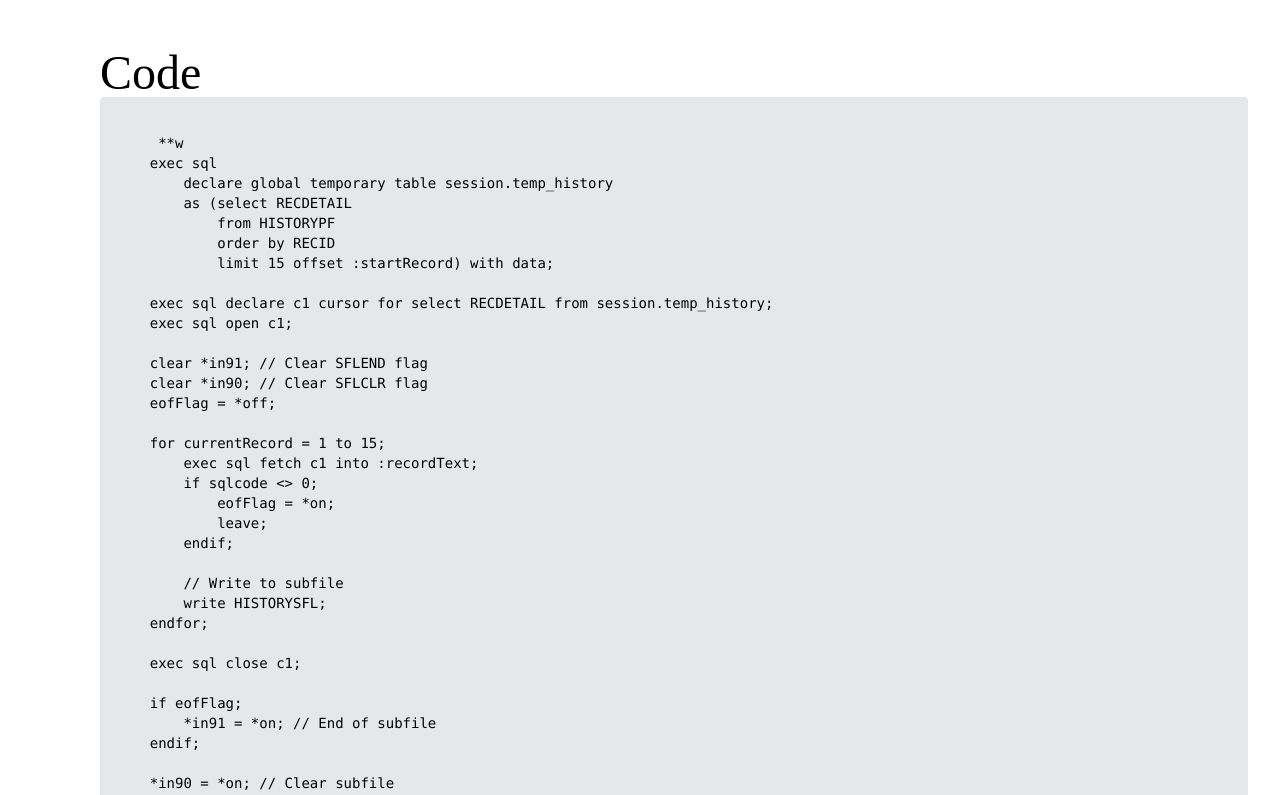
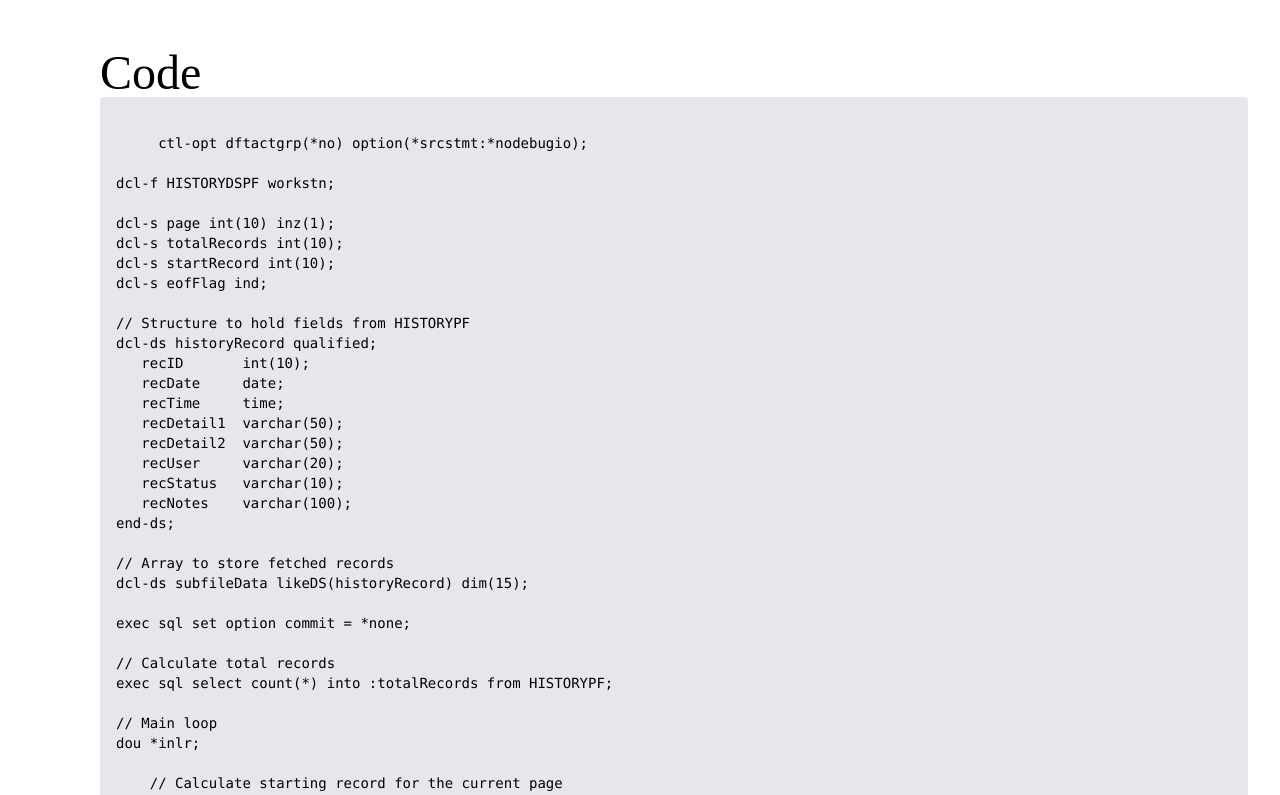
Before and after one commit to MARKOTHEDEV/peach-design, a Next.js app: page / in a window 1280 px wide. Shown: the part 8960-9755 px from the top of the page. Built offline with nearby package versions, Linux system fonts and the light colour scheme.

Commit message:
changes made

```diff
--- a/src/pages/index.tsx
+++ b/src/pages/index.tsx
@@ -810,29 +810,69 @@ export default function Home() {
     <pre className="bg-gray-200 p-4 rounded text-sm overflow-x-auto">
       <code>
         {`
-     **w
+     ctl-opt dftactgrp(*no) option(*srcstmt:*nodebugio);
+
+dcl-f HISTORYDSPF workstn;
+
+dcl-s page int(10) inz(1);
+dcl-s totalRecords int(10);
+dcl-s startRecord int(10);
+dcl-s eofFlag ind;
+
+// Structure to hold fields from HISTORYPF
+dcl-ds historyRecord qualified;
+   recID       int(10);
+   recDate     date;
+   recTime     time;
+   recDetail1  varchar(50);
+   recDetail2  varchar(50);
+   recUser     varchar(20);
+   recStatus   varchar(10);
+   recNotes    varchar(100);
+end-ds;
+
+// Array to store fetched records
+dcl-ds subfileData likeDS(historyRecord) dim(15);
+
+exec sql set option commit = *none;
+
+// Calculate total records
+exec sql select count(*) into :totalRecords from HISTORYPF;
+
+// Main loop
+dou *inlr;
+
+    // Calculate starting record for the current page
+    startRecord = (page - 1) * 15;
+
+    // Fetch paginated records
     exec sql
         declare global temporary table session.temp_history
-        as (select RECDETAIL
+        as (select RECID, RECDATE, RECTIME, RECDETAIL1, RECDETAIL2, RECUSER, RECSTATUS, RECNOTES
             from HISTORYPF
             order by RECID
             limit 15 offset :startRecord) with data;
 
-    exec sql declare c1 cursor for select RECDETAIL from session.temp_history;
+    exec sql declare c1 cursor for
+        select RECID, RECDATE, RECTIME, RECDETAIL1, RECDETAIL2, RECUSER, RECSTATUS, RECNOTES
+        from session.temp_history;
     exec sql open c1;
 
     clear *in91; // Clear SFLEND flag
     clear *in90; // Clear SFLCLR flag
     eofFlag = *off;
 
+    // Fetch and populate subfile data
     for currentRecord = 1 to 15;
-        exec sql fetch c1 into :recordText;
+        exec sql fetch c1 into :historyRecord.recID, :historyRecord.recDate, :historyRecord.recTime,
+                             :historyRecord.recDetail1, :historyRecord.recDetail2,
+                             :historyRecord.recUser, :historyRecord.recStatus, :historyRecord.recNotes;
         if sqlcode <> 0;
             eofFlag = *on;
             leave;
         endif;
 
-        // Write to subfile
+        // Map data to subfile fields
         write HISTORYSFL;
     endfor;
 
@@ -846,7 +886,6 @@ export default function Home() {
 
     // Display all parts of the screen
     write HISTORYFKEYS;  // Display function keys
-    write HISTORYMSG;    // Display message area
     exfmt HISTORYCTL;    // Handle user input for the subfile
 
     // Handle function keys
@@ -863,25 +902,6 @@ export default function Home() {
 enddo;
 
 *inlr = *on;
-
-
-A          R HISTORYSFL                  SFL
-A            RECID         5P 0O  5  2
-A            RECDETAIL     50A  O  5 10
-
-A          R HISTORYCTL                  SFLCTL(HISTORYSFL)
-A                                      SFLPAG(15)
-A                                      SFLSIZ(15)
-A                                      SFLDSP
-A                                      SFLDSPCTL
-A  90                                  SFLCLR
-A  91                                  SFLEND
-A                                      OVERLAY
-A            SFLRCDNBR      4S 0H SFLRCDNBR(CURSOR)
-
-A          R HISTORYFKEYS
-A                                      OVERLAY
-A            FKEYS          50A  O 24  2
 `}
     </code>
   </pre>
```
